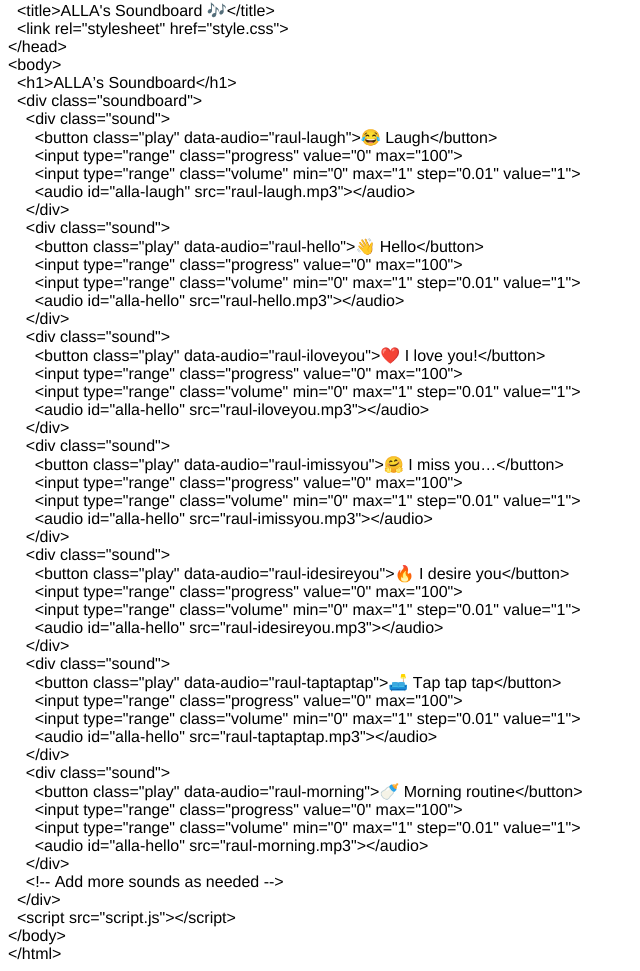
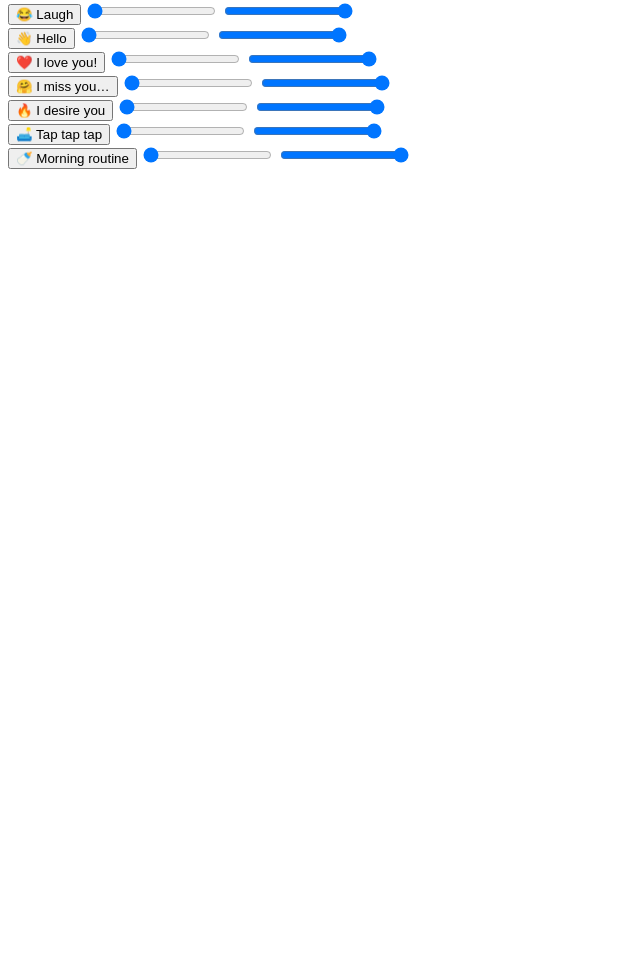
Before and after one commit to fingettos/alla-soundboard, a plain HTML site: page index.html in a window 1280 px wide. Shown: the part 79-1050 px from the top of the page, without its empty margins (0-640 px from the left). After the commit the page ends 800 px from the top, so only its background shows below. Drawn offline with Linux system fonts and the light colour scheme.

Commit message:
Update index.html

```diff
--- a/index.html
+++ b/index.html
@@ -1,74 +1,113 @@
-<!DOCTYPE html PUBLIC "-//W3C//DTD HTML 4.01//EN" "http://www.w3.org/TR/html4/strict.dtd">
-<html>
+<!DOCTYPE html>
+
+<html lang="en">
+
 <head>
-  <meta http-equiv="Content-Type" content="text/html; charset=utf-8">
-  <meta http-equiv="Content-Style-Type" content="text/css">
-  <title></title>
-  <meta name="Generator" content="Cocoa HTML Writer">
-  <meta name="CocoaVersion" content="2575.5">
-  <style type="text/css">
-    p.p1 {margin: 0.0px 0.0px 0.0px 0.0px; font: 16.0px Helvetica; color: #000000; -webkit-text-stroke: #000000}
-    span.s1 {font-kerning: none}
-    span.s2 {font: 16.0px 'Apple Color Emoji'; font-kerning: none}
-  </style>
+
+  <meta charset="UTF-8">
+
+  <title>ALLA's Soundboard 🎶</title>
+
+  <link rel="stylesheet" href="style.css">
+
 </head>
+
 <body>
-<p class="p1"><span class="s1">&lt;!DOCTYPE html&gt;</span></p>
-<p class="p1"><span class="s1">&lt;html lang="en"&gt;</span></p>
-<p class="p1"><span class="s1">&lt;head&gt;</span></p>
-<p class="p1"><span class="s1">  &lt;meta charset="UTF-8"&gt;</span></p>
-<p class="p1"><span class="s1">  &lt;title&gt;ALLA's Soundboard </span><span class="s2">🎶</span><span class="s1">&lt;/title&gt;</span></p>
-<p class="p1"><span class="s1">  &lt;link rel="stylesheet" href="style.css"&gt;</span></p>
-<p class="p1"><span class="s1">&lt;/head&gt;</span></p>
-<p class="p1"><span class="s1">&lt;body&gt;</span></p>
-<p class="p1"><span class="s1">  &lt;h1&gt;ALLA’s Soundboard&lt;/h1&gt;</span></p>
-<p class="p1"><span class="s1">  &lt;div class="soundboard"&gt;</span></p>
-<p class="p1"><span class="s1">    &lt;div class="sound"&gt;</span></p>
-<p class="p1"><span class="s1">      &lt;button class="play" data-audio="raul-laugh"&gt;</span><span class="s2">😂</span><span class="s1"> Laugh&lt;/button&gt;</span></p>
-<p class="p1"><span class="s1">      &lt;input type="range" class="progress" value="0" max="100"&gt;</span></p>
-<p class="p1"><span class="s1">      &lt;input type="range" class="volume" min="0" max="1" step="0.01" value="1"&gt;</span></p>
-<p class="p1"><span class="s1">      &lt;audio id="alla-laugh" src="raul-laugh.mp3"&gt;&lt;/audio&gt;</span></p>
-<p class="p1"><span class="s1">    &lt;/div&gt;</span></p>
-<p class="p1"><span class="s1">    &lt;div class="sound"&gt;</span></p>
-<p class="p1"><span class="s1">      &lt;button class="play" data-audio="raul-hello"&gt;</span><span class="s2">👋</span><span class="s1"> Hello&lt;/button&gt;</span></p>
-<p class="p1"><span class="s1">      &lt;input type="range" class="progress" value="0" max="100"&gt;</span></p>
-<p class="p1"><span class="s1">      &lt;input type="range" class="volume" min="0" max="1" step="0.01" value="1"&gt;</span></p>
-<p class="p1"><span class="s1">      &lt;audio id="alla-hello" src="raul-hello.mp3"&gt;&lt;/audio&gt;</span></p>
-<p class="p1"><span class="s1">    &lt;/div&gt;</span></p>
-<p class="p1"><span class="s1">    &lt;div class="sound"&gt;</span></p>
-<p class="p1"><span class="s1">      &lt;button class="play" data-audio="raul-iloveyou"&gt;</span><span class="s2">❤️</span><span class="s1"> I love you!&lt;/button&gt;</span></p>
-<p class="p1"><span class="s1">      &lt;input type="range" class="progress" value="0" max="100"&gt;</span></p>
-<p class="p1"><span class="s1">      &lt;input type="range" class="volume" min="0" max="1" step="0.01" value="1"&gt;</span></p>
-<p class="p1"><span class="s1">      &lt;audio id="alla-hello" src="raul-iloveyou.mp3"&gt;&lt;/audio&gt;</span></p>
-<p class="p1"><span class="s1">    &lt;/div&gt;</span></p>
-<p class="p1"><span class="s1">    &lt;div class="sound"&gt;</span></p>
-<p class="p1"><span class="s1">      &lt;button class="play" data-audio="raul-imissyou"&gt;</span><span class="s2">🤗</span><span class="s1"> I miss you…&lt;/button&gt;</span></p>
-<p class="p1"><span class="s1">      &lt;input type="range" class="progress" value="0" max="100"&gt;</span></p>
-<p class="p1"><span class="s1">      &lt;input type="range" class="volume" min="0" max="1" step="0.01" value="1"&gt;</span></p>
-<p class="p1"><span class="s1">      &lt;audio id="alla-hello" src="raul-imissyou.mp3"&gt;&lt;/audio&gt;</span></p>
-<p class="p1"><span class="s1">    &lt;/div&gt;</span></p>
-<p class="p1"><span class="s1">    &lt;div class="sound"&gt;</span></p>
-<p class="p1"><span class="s1">      &lt;button class="play" data-audio="raul-idesireyou"&gt;</span><span class="s2">🔥</span><span class="s1"> I desire you&lt;/button&gt;</span></p>
-<p class="p1"><span class="s1">      &lt;input type="range" class="progress" value="0" max="100"&gt;</span></p>
-<p class="p1"><span class="s1">      &lt;input type="range" class="volume" min="0" max="1" step="0.01" value="1"&gt;</span></p>
-<p class="p1"><span class="s1">      &lt;audio id="alla-hello" src="raul-idesireyou.mp3"&gt;&lt;/audio&gt;</span></p>
-<p class="p1"><span class="s1">    &lt;/div&gt;</span></p>
-<p class="p1"><span class="s1">    &lt;div class="sound"&gt;</span></p>
-<p class="p1"><span class="s1">      &lt;button class="play" data-audio="raul-taptaptap"&gt;</span><span class="s2">🛋️</span><span class="s1"> Tap tap tap&lt;/button&gt;</span></p>
-<p class="p1"><span class="s1">      &lt;input type="range" class="progress" value="0" max="100"&gt;</span></p>
-<p class="p1"><span class="s1">      &lt;input type="range" class="volume" min="0" max="1" step="0.01" value="1"&gt;</span></p>
-<p class="p1"><span class="s1">      &lt;audio id="alla-hello" src="raul-taptaptap.mp3"&gt;&lt;/audio&gt;</span></p>
-<p class="p1"><span class="s1">    &lt;/div&gt;</span></p>
-<p class="p1"><span class="s1">    &lt;div class="sound"&gt;</span></p>
-<p class="p1"><span class="s1">      &lt;button class="play" data-audio="raul-morning"&gt;</span><span class="s2">🍼</span><span class="s1"> Morning routine&lt;/button&gt;</span></p>
-<p class="p1"><span class="s1">      &lt;input type="range" class="progress" value="0" max="100"&gt;</span></p>
-<p class="p1"><span class="s1">      &lt;input type="range" class="volume" min="0" max="1" step="0.01" value="1"&gt;</span></p>
-<p class="p1"><span class="s1">      &lt;audio id="alla-hello" src="raul-morning.mp3"&gt;&lt;/audio&gt;</span></p>
-<p class="p1"><span class="s1">    &lt;/div&gt;</span></p>
-<p class="p1"><span class="s1">    &lt;!-- Add more sounds as needed --&gt;</span></p>
-<p class="p1"><span class="s1">  &lt;/div&gt;</span></p>
-<p class="p1"><span class="s1">  &lt;script src="script.js"&gt;&lt;/script&gt;</span></p>
-<p class="p1"><span class="s1">&lt;/body&gt;</span></p>
-<p class="p1"><span class="s1">&lt;/html&gt;</span></p>
+
+  <h1>ALLA’s Soundboard</h1>
+
+  <div class="soundboard">
+
+    <div class="sound">
+
+      <button class="play" data-audio="raul-laugh">😂 Laugh</button>
+
+      <input type="range" class="progress" value="0" max="100">
+
+      <input type="range" class="volume" min="0" max="1" step="0.01" value="1">
+
+      <audio id="alla-laugh" src="raul-laugh.mp3"></audio>
+
+    </div>
+
+    <div class="sound">
+
+      <button class="play" data-audio="raul-hello">👋 Hello</button>
+
+      <input type="range" class="progress" value="0" max="100">
+
+      <input type="range" class="volume" min="0" max="1" step="0.01" value="1">
+
+      <audio id="alla-hello" src="raul-hello.mp3"></audio>
+
+    </div>
+
+    <div class="sound">
+
+      <button class="play" data-audio="raul-iloveyou">❤️ I love you!</button>
+
+      <input type="range" class="progress" value="0" max="100">
+
+      <input type="range" class="volume" min="0" max="1" step="0.01" value="1">
+
+      <audio id="alla-hello" src="raul-iloveyou.mp3"></audio>
+
+    </div>
+
+    <div class="sound">
+
+      <button class="play" data-audio="raul-imissyou">🤗 I miss you…</button>
+
+      <input type="range" class="progress" value="0" max="100">
+
+      <input type="range" class="volume" min="0" max="1" step="0.01" value="1">
+
+      <audio id="alla-hello" src="raul-imissyou.mp3"></audio>
+
+    </div>
+
+    <div class="sound">
+
+      <button class="play" data-audio="raul-idesireyou">🔥 I desire you</button>
+
+      <input type="range" class="progress" value="0" max="100">
+
+      <input type="range" class="volume" min="0" max="1" step="0.01" value="1">
+
+      <audio id="alla-hello" src="raul-idesireyou.mp3"></audio>
+
+    </div>
+
+    <div class="sound">
+
+      <button class="play" data-audio="raul-taptaptap">🛋️ Tap tap tap</button>
+
+      <input type="range" class="progress" value="0" max="100">
+
+      <input type="range" class="volume" min="0" max="1" step="0.01" value="1">
+
+      <audio id="alla-hello" src="raul-taptaptap.mp3"></audio>
+
+    </div>
+
+    <div class="sound">
+
+      <button class="play" data-audio="raul-morning">🍼 Morning routine</button>
+
+      <input type="range" class="progress" value="0" max="100">
+
+      <input type="range" class="volume" min="0" max="1" step="0.01" value="1">
+
+      <audio id="alla-hello" src="raul-morning.mp3"></audio>
+
+    </div>
+
+    <!-- Add more sounds as needed -->
+
+  </div>
+
+  <script src="script.js"></script>
+
 </body>
+
 </html>
```
